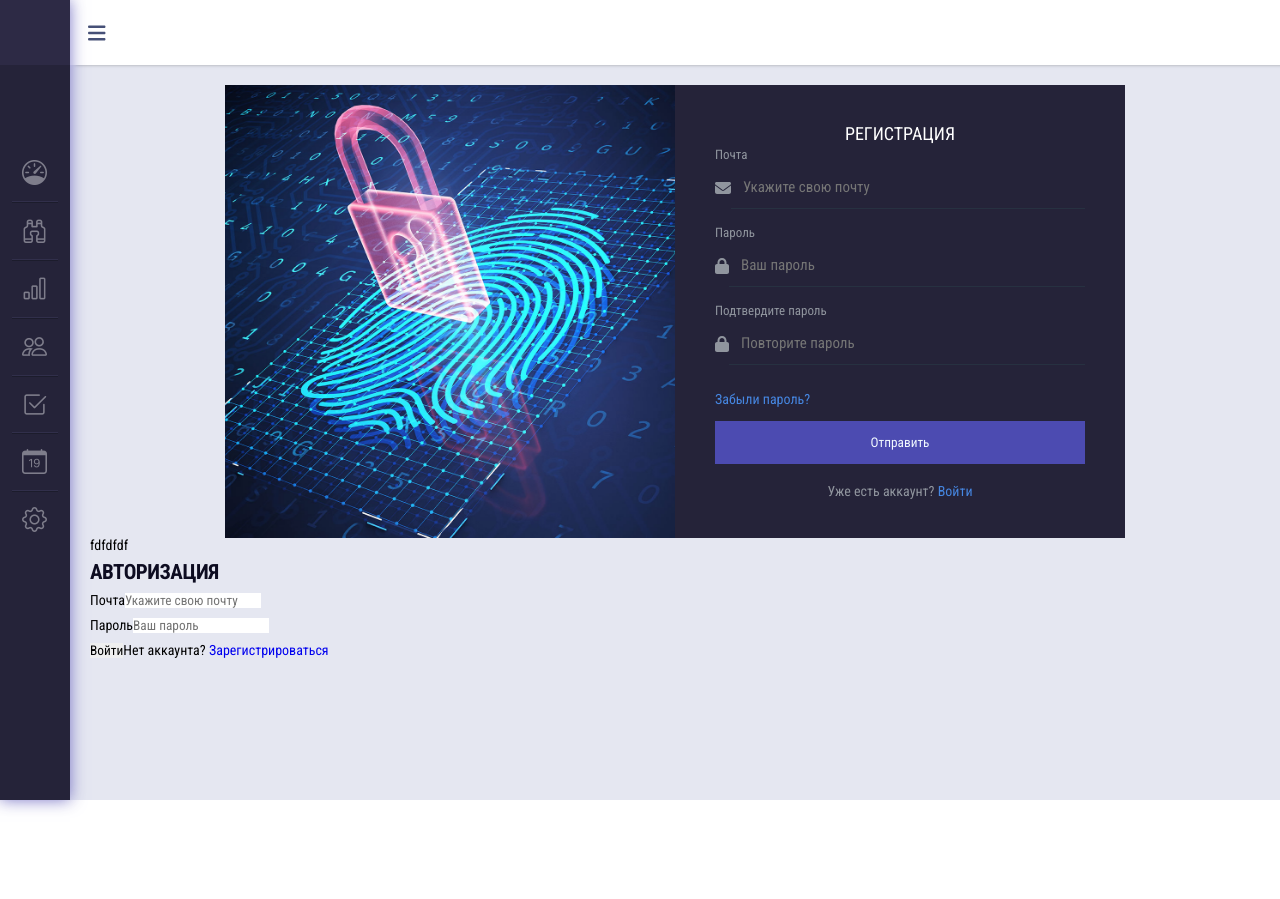
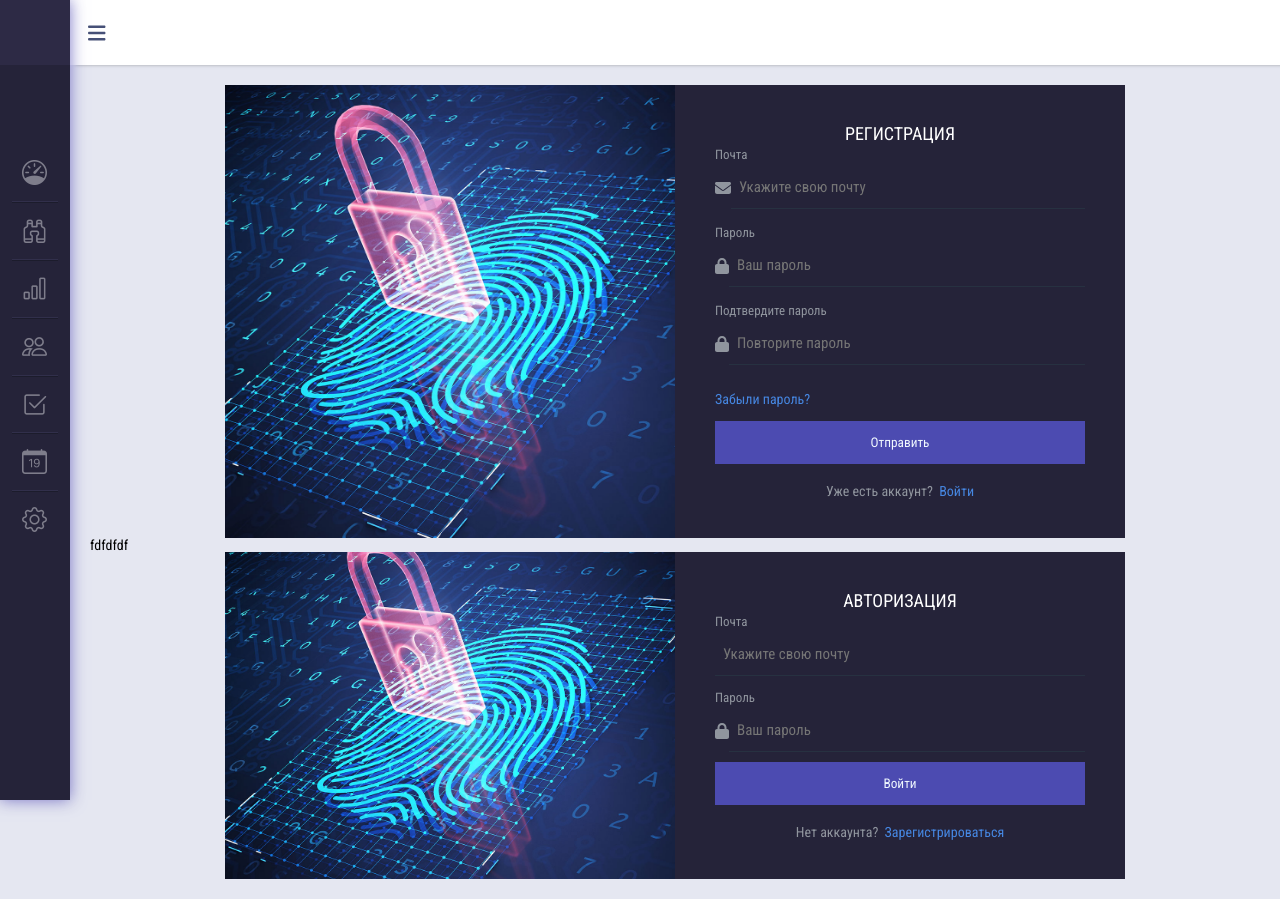
Before and after one commit to bartik369/app, a React (Create React App) app in the folder client/: page /statistic in a window 1280 px wide. Before the commit the page ends 800 px from the top, so only its background shows below. Built offline with nearby package versions, Linux system fonts and the light colour scheme.

Commit message:
forms inprocess

```diff
--- a/client/src/components/form/Login.css
+++ b/client/src/components/form/Login.css
@@ -16,6 +16,15 @@
 }
 
 .main .login-sidebar {
+    background-image: url("../../assets/portal/auth.jpeg");
+    background-position: center;
+    background-size: cover;
+    background-repeat: no-repeat;
+    min-width: 450px;
+    width: 100%;
+}
+
+.main .signup-sidebar {
     background-image: url("../../assets/portal/auth.jpeg");
     background-position: center;
     background-size: cover;
@@ -51,7 +60,7 @@
 .main .login-form input {
     background-color: transparent;
     border-bottom: 1px solid #273141;
-    padding: 12px;
+    padding: 12px 8px;
     transition: all .5s;
     font-size: 15px;
     color: #fff;
@@ -103,14 +112,16 @@
     padding: 6px 0;
 }
 
-.main .signin {
+.main .form-link {
     text-align: center;
     color: #90959e;
+    font-size: 14px;
 }
 
-.main .signin a {
+.main .form-link a {
     color: #4687e2;
     transition: all .8s;
+    padding-left: 3px;
 }
 
 .main .signin a:hover {
@@ -118,7 +129,7 @@
 }
 
 @media (max-width: 768px) {
-    .main .login-sidebar {
+    .main .login-sidebar, .signup-sidebar {
         display: none;
     }
 }
--- a/client/src/components/form/Login.jsx
+++ b/client/src/components/form/Login.jsx
@@ -3,6 +3,8 @@ import { Link } from "react-router-dom";
 import "./Login.css";
 import useLogin from '../../hooks/useLogin';
 import validateLogin from '../validate/validateLogin.js';
+import { FontAwesomeIcon } from '@fortawesome/react-fontawesome';
+import { faEnvelope, faLock } from '@fortawesome/free-solid-svg-icons';
 
 export default function Login() {
 
@@ -10,10 +12,13 @@ export default function Login() {
 
 
   return (
-    <div className="login">
-        <form className="form" action="" onSubmit={login}>
-        <div className="title">Авторизация</div>
-            <label for="email">Почта</label>
+    <div className="main">
+      <div className="login">
+       <div className="login-sidebar"></div>
+        <form className="login-form" action="" onSubmit={login}>
+        <div className="login-form__title">Авторизация</div>
+            <label className="login-form__label" for="email">Почта</label>
+            <div className="login-form__input">
             <input className={errors.email ? "validation-error" : ""}
             type="text"
             id="email"
@@ -21,10 +26,13 @@ export default function Login() {
             placeholder='Укажите свою почту'
             onChange={loginHandler}
             />
+            </div>
              <div className="form-error">
                 {errors.email && <p>{errors.email}</p>}
             </div>
-            <label for="password">Пароль</label>
+            <label className="login-form__label" for="password">Пароль</label>
+            <div className="login-form__input">
+            <FontAwesomeIcon icon={faLock} className="input-icon" />
             <input className={errors.password ? "validation-error" : ""}
             type="password"
             id="password"
@@ -32,12 +40,14 @@ export default function Login() {
             placeholder='Ваш пароль'
             onChange={loginHandler}
             />
+            </div>
              <div className="form-error">
                 {errors.password && <p>{errors.password}</p>}
             </div>
             <button className="login-btn" type='submit'>Войти</button>
-            <span>Нет аккаунта? <Link to="#">Зарегистрироваться</Link> </span>
+            <div className="form-link">Нет аккаунта? <Link to="#">Зарегистрироваться</Link></div>
         </form>
+        </div>
     </div>
   )
 };
--- a/client/src/components/form/Signup.jsx
+++ b/client/src/components/form/Signup.jsx
@@ -14,9 +14,7 @@ export default function Signup() {
   return (
     <div className="main">
         <div className="login">
-        <div className="login-sidebar">
-
-        </div>
+        <div className="signup-sidebar"></div>
             <form className="login-form" action="" onSubmit={signup}>
             <div className="login-form__title">Регистрация</div>
                 <label className="login-form__label" for='email'>Почта</label>
@@ -63,7 +61,7 @@ export default function Signup() {
                 </div>
                 <div className="restore-password"><Link to="#">Забыли пароль?</Link></div>
                 <button className="login-btn" type='submit'>Отправить</button>
-                <div className="signin">Уже есть аккаунт? <Link to="#">Войти</Link></div>
+                <div className="form-link ">Уже есть аккаунт? <Link to="#">Войти</Link></div>
             </form>
         </div>
     </div>
```
